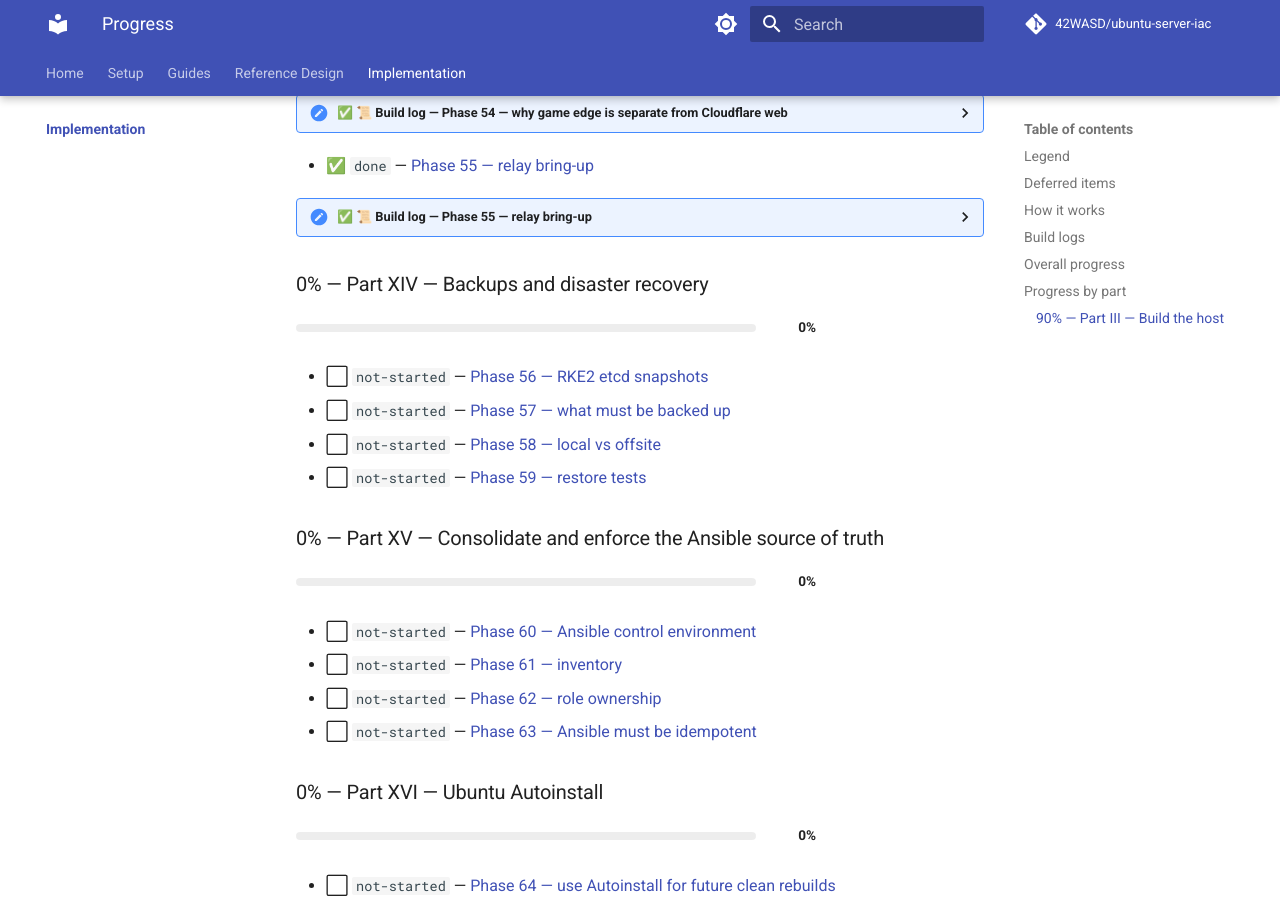
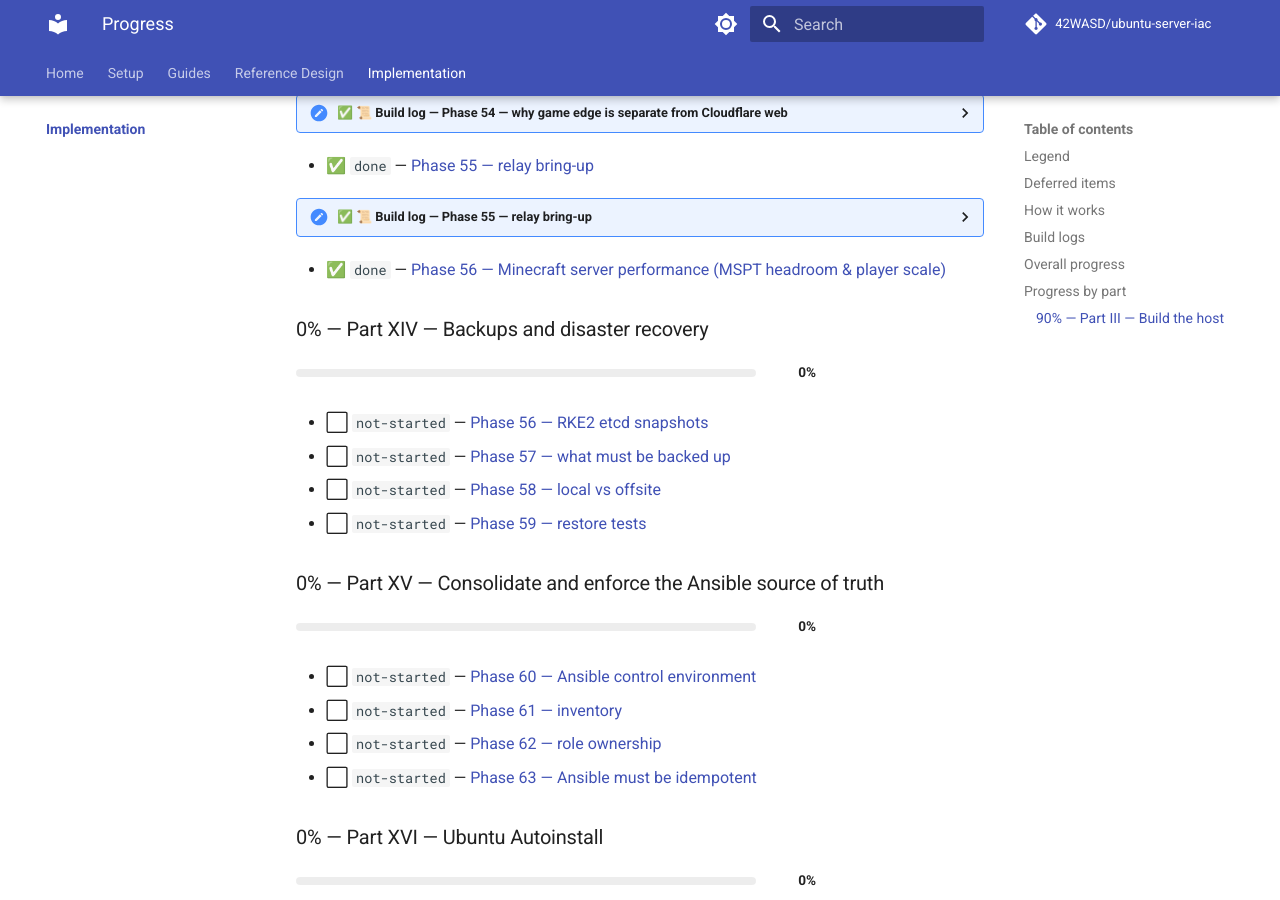
Before and after one commit to 42WASD/ubuntu-server-iac, an MkDocs documentation site: the page built from docs/implementation/index.md, in a window 1280 px wide and 900 px high, scrolled down 8497 px. Built offline with MkDocs 1.6.1 and Material for MkDocs 9.7.7, drawn with Linux system fonts in a browser that asks for light colours; comment, search, counter and statistics services are not loaded.

Commit message:
docs(reference): Phase 56 - Minecraft server performance (MSPT headroom & player scale) Add a researched reference-design note on keeping a Paper/modded server at 20 TPS with max MSPT headroom, including large player counts, WITHOUT breaking mods/plugins.
Covers:
- The core model: smoother = lower MSPT, not higher TPS (20 TPS is the hard ceiling).
- Layer 1 runtime/GC: Aikar/G1GC flags, ZGC/Shenandoah for large heaps, K8s memory
  sizing (OOM kills are the ultimate MSPT spike).
- Layer 2 Paper/Spigot: simulation-distance ~4 + view 7-10, entity/collision caps,
  redstone/hopper tuning, world pre-generation (Chunky).
- Layer 3 tooling: Spark, Chunky, ClearLagg, VillagerOptimiser, FarmLimiter.
- Layer 4 large players while keeping mods: Paper tuned; Folia (true region
  multithreading but breaks non-Folia plugins incl TabListPing); Fabric/NeoForge
  mods (Lithium, VMP, C2ME, Server Core, 'Essentially Optimized' pack);
  Velocity proxy for scale-out.
- Decision guidance + verified current state (TPS 20.0, CPU ~0.16 cores => not
  compute-limited; 49/100ms ping is network not MSPT/TPS).

Also update Part XIII index, nav, progress.yaml (Phase 56 = done).

```diff
--- a/docs/implementation/index.md
+++ b/docs/implementation/index.md
@@ -40,13 +40,13 @@
 
 ## Overall progress
 
-**57 / 92** phases/sections complete (**62%**).
-
-<div class="progress-row" style="max-width:720px;padding:8px 0;"><div class="progress-track"><div class="progress-fill progress-fill--shimmer" style="--w:62.0%"></div></div><div class="progress-pct">62%</div></div>
+**58 / 93** phases/sections complete (**62%**).
+
+<div class="progress-row" style="max-width:720px;padding:8px 0;"><div class="progress-track"><div class="progress-fill progress-fill--shimmer" style="--w:62.4%"></div></div><div class="progress-pct">62%</div></div>
 
 | Status | Count |
 |--------|-------|
-| ✅ done | 57 |
+| ✅ done | 58 |
 | 🔶 in-progress | 0 |
 | ⬜ not-started | 32 |
 | ❌ blocked | 1 |
@@ -3520,10 +3520,11 @@
 
 ### 100% — Part XIII — Game networking foundation
 
-<div class="tip" style="display:flex;align-items:center;gap:8px;max-width:520px;padding:2px 0 10px;"><div class="progress-track"><div class="progress-fill" style="--w:100.0%"></div></div><div class="progress-pct" style="font-size:.85em;">100%</div><div class="tip-box"><strong>Done (3)</strong>
+<div class="tip" style="display:flex;align-items:center;gap:8px;max-width:520px;padding:2px 0 10px;"><div class="progress-track"><div class="progress-fill" style="--w:100.0%"></div></div><div class="progress-pct" style="font-size:.85em;">100%</div><div class="tip-box"><strong>Done (4)</strong>
 • Phase 53 — keep game workloads in Kubernetes for now
 • Phase 54 — why game edge is separate from Cloudflare web
 • Phase 55 — relay bring-up
+• Phase 56 — Minecraft server performance (MSPT headroom & player scale)
 <hr style="opacity:.3;margin:6px 0;"><strong>Pending (0)</strong>
 —</div></div>
 
@@ -3896,6 +3897,7 @@
 
 </details>
 
+- ✅ `done` — [Phase 56 — Minecraft server performance (MSPT headroom & player scale)](../reference-design/build/13-game-networking-foundation/03-67-phase-56-minecraft-server-performance/index.md)
 
 ### 0% — Part XIV — Backups and disaster recovery
 
--- a/docs/implementation/progress.yaml
+++ b/docs/implementation/progress.yaml
@@ -77,3 +77,4 @@
 "13-game-networking-foundation/00-62-phase-53-keep-game-workloads-in-kubernetes-for-now": "done"
 "13-game-networking-foundation/01-63-phase-54-why-game-edge-is-separate-from-cloudflare-web": "done"
 "13-game-networking-foundation/02-64-phase-55-relay-bring-up": "done"
+"13-game-networking-foundation/03-67-phase-56-minecraft-server-performance": "done"
--- a/mkdocs.yml
+++ b/mkdocs.yml
@@ -219,6 +219,7 @@
       - Phase 53 — keep game workloads in Kubernetes for now: reference-design/build/13-game-networking-foundation/00-62-phase-53-keep-game-workloads-in-kubernetes-for-now/index.md
       - Phase 54 — why game edge is separate from Cloudflare web: reference-design/build/13-game-networking-foundation/01-63-phase-54-why-game-edge-is-separate-from-cloudflare-web/index.md
       - Phase 55 — relay bring-up: reference-design/build/13-game-networking-foundation/02-64-phase-55-relay-bring-up/index.md
+      - Phase 56 — Minecraft server performance (MSPT headroom & player scale): reference-design/build/13-game-networking-foundation/03-67-phase-56-minecraft-server-performance/index.md
     - Part XIV — Backups and disaster recovery:
       - Overview: reference-design/build/14-backups-and-disaster-recovery/index.md
       - Phase 56 — RKE2 etcd snapshots: reference-design/build/14-backups-and-disaster-recovery/00-65-phase-56-rke2-etcd-snapshots/index.md
```
Also changed, not shown: 2 other files.
